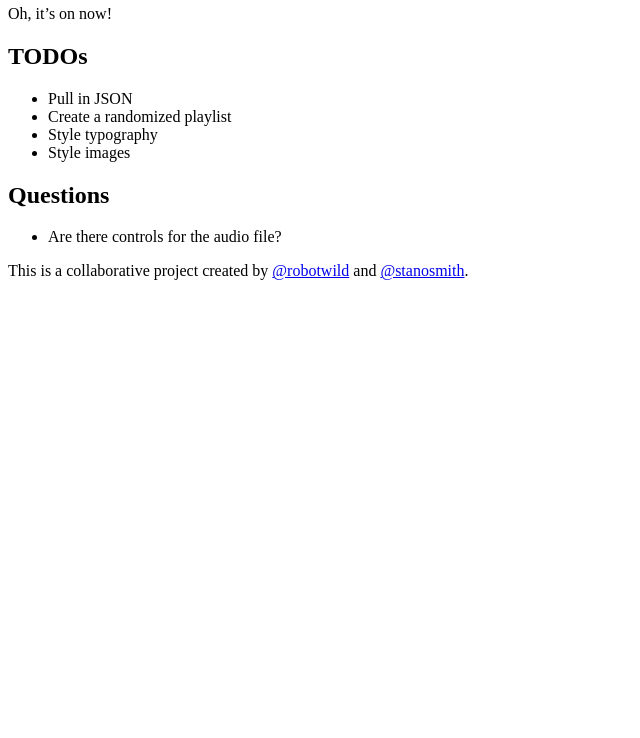
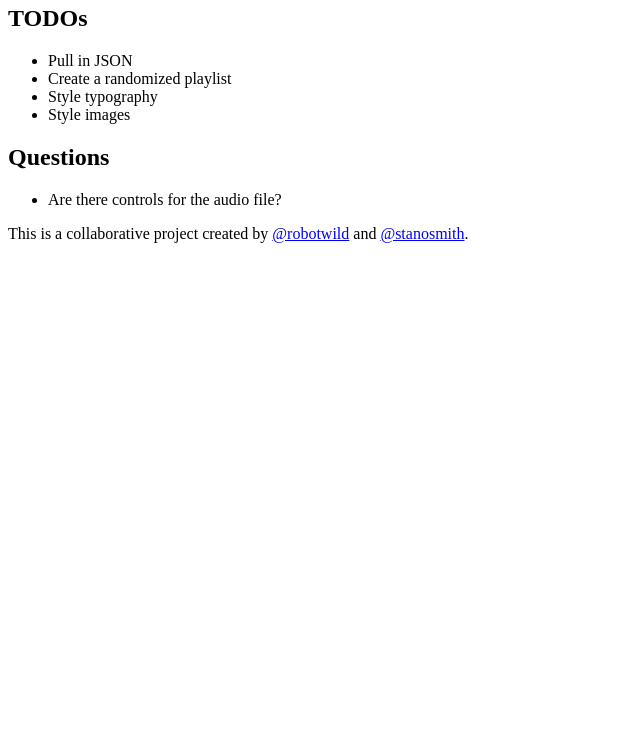
Before and after one commit to stanosmith/random-art-experiment, a website: page src/index.html in a window 1280 px wide. Shown: the part 62-800 px from the top of the page, without its empty margins (0-640 px from the left). Drawn offline with Linux system fonts and the light colour scheme.

Commit message:
Remove hello world placeholder

```diff
--- a/src/index.html
+++ b/src/index.html
@@ -10,7 +10,7 @@
 
   <section class="hero">
     <h1>Random Digital Art Experiment (Name TBD)</h1>
-    <p id="helloWorld"></p>
+    <ul id="playlist"></ul>
   </section>
 
 
--- a/src/js/app.js
+++ b/src/js/app.js
@@ -89,9 +89,6 @@
     ]
   };
 
-  // UI Hello world
-  $('#helloWorld').html('Oh, it&rsquo;s on now!');
-
   init();
 
   function init() {
```
